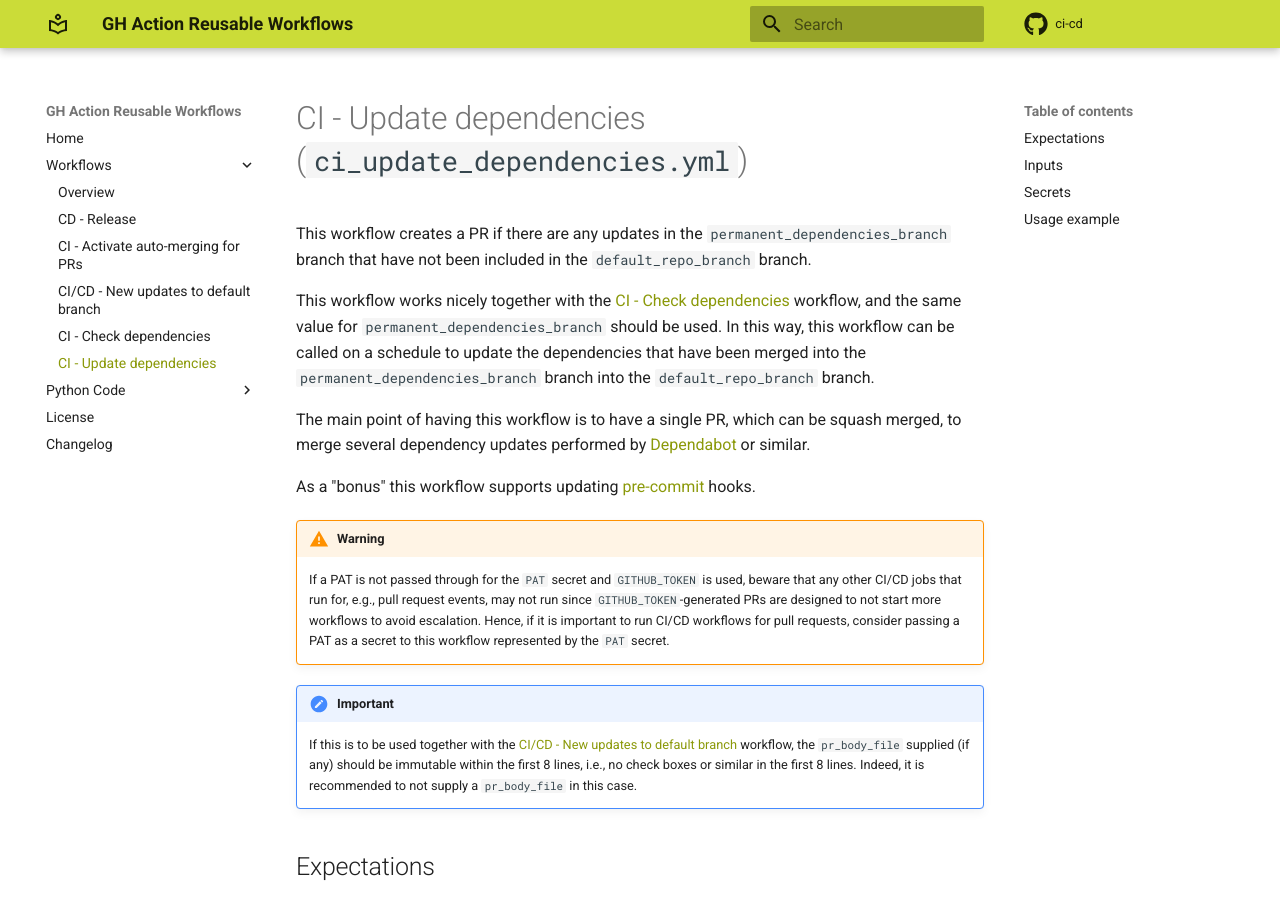
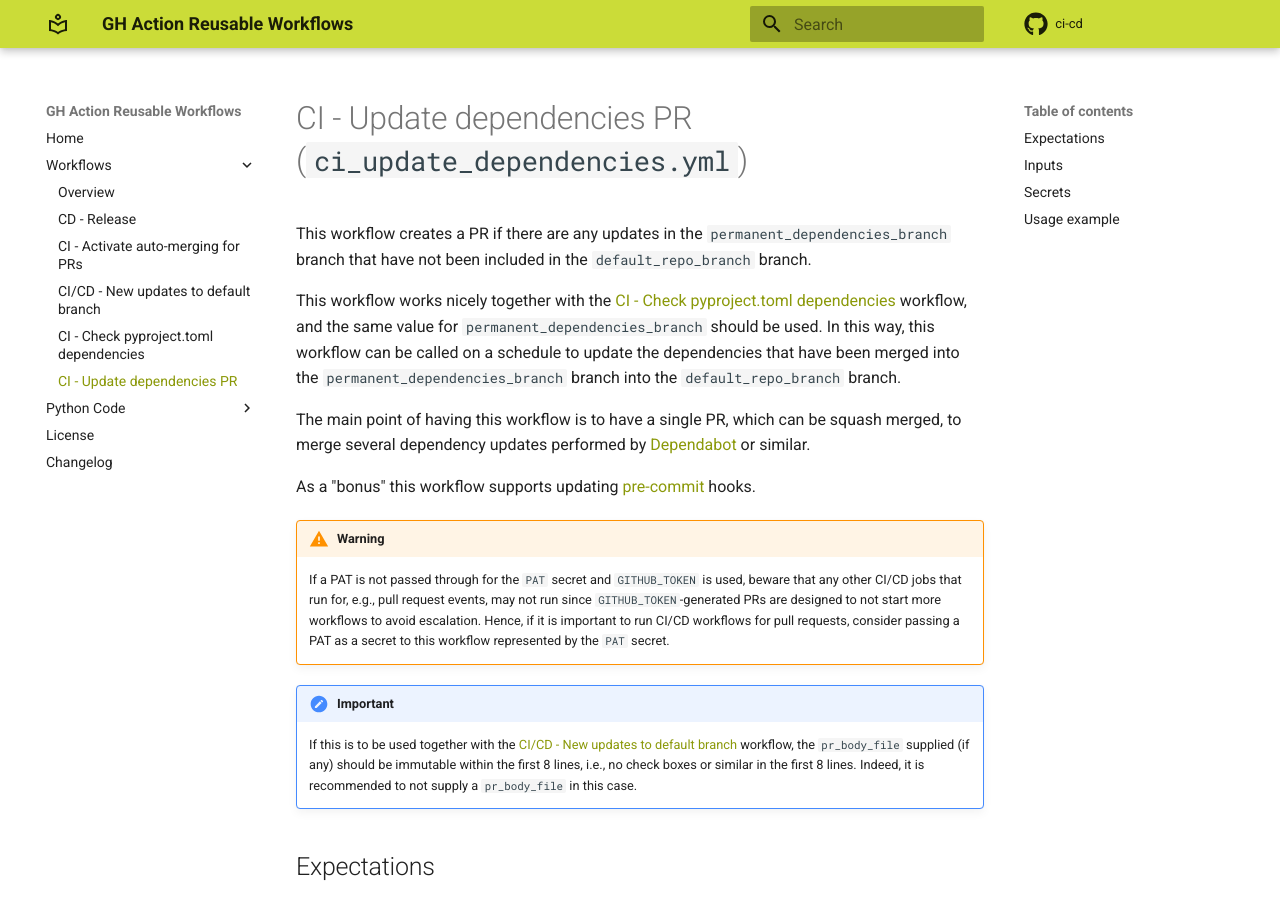
Before and after one commit to SemanticMatter/ci-cd, an MkDocs documentation site: the page built from docs/workflows/ci_update_dependencies.md, in a window 1280 px wide and 900 px high. Built offline with MkDocs 1.6.1 and Material for MkDocs 9.7.7, drawn with Linux system fonts in a browser that asks for light colours; comment, search, counter and statistics services are not loaded; the version menu is left out; some of the changed text lies outside the part shown.

````diff
--- a/docs/workflows/ci_check_pyproject_dependencies.md
+++ b/docs/workflows/ci_check_pyproject_dependencies.md
@@ -1,8 +1,8 @@
 ---
-title: CI - Check dependencies
+title: CI - Check pyproject.toml dependencies
 ---
 <!-- markdownlint-disable-next-line MD025 -->
-# CI - Check dependencies (`ci_check_pyproject_dependencies.yml`)
+# CI - Check pyproject.toml dependencies (`ci_check_pyproject_dependencies.yml`)
 
 This workflow runs an [Invoke](https://pyinvoke.org) task to check dependencies in a `pyproject.toml` file.
 
@@ -39,7 +39,7 @@ The repository contains the following:
 
 ## Usage example
 
-The following is an example of how a workflow may look that calls _CI - Check dependencies_.
+The following is an example of how a workflow may look that calls _CI - Check pyproject.toml dependencies_.
 It is meant to be complete as is.
 
 ```yaml
--- a/docs/workflows/ci_update_dependencies.md
+++ b/docs/workflows/ci_update_dependencies.md
@@ -1,13 +1,13 @@
 ---
-title: CI - Update dependencies
+title: CI - Update dependencies PR
 ---
 <!-- markdownlint-disable MD038 -->
 <!-- markdownlint-disable-next-line MD025 -->
-# CI - Update dependencies (`ci_update_dependencies.yml`)
+# CI - Update dependencies PR (`ci_update_dependencies.yml`)
 
 This workflow creates a PR if there are any updates in the `permanent_dependencies_branch` branch that have not been included in the `default_repo_branch` branch.
 
-This workflow works nicely together with the [CI - Check dependencies](./ci_check_pyproject_dependencies.md) workflow, and the same value for `permanent_dependencies_branch` should be used.
+This workflow works nicely together with the [CI - Check pyproject.toml dependencies](./ci_check_pyproject_dependencies.md) workflow, and the same value for `permanent_dependencies_branch` should be used.
 In this way, this workflow can be called on a schedule to update the dependencies that have been merged into the `permanent_dependencies_branch` branch into the `default_repo_branch` branch.
 
 The main point of having this workflow is to have a single PR, which can be squash merged, to merge several dependency updates performed by [Dependabot](https://github.com/dependabot/dependabot-core) or similar.
@@ -50,7 +50,7 @@ There are no expectations of the repo when using this workflow.
 
 ## Usage example
 
-The following is an example of how a workflow may look that calls _CI - Update dependencies_.
+The following is an example of how a workflow may look that calls _CI - Update dependencies PR_.
 It is meant to be complete as is.
 
 ```yaml
--- a/docs/workflows/index.md
+++ b/docs/workflows/index.md
@@ -5,5 +5,5 @@ This section contains all the available callable/reusable workflows:
 - [CD - Release (`cd_release.yml`)](./cd_release.md)
 - [CI - Activate auto-merging for PRs (`ci_automerge_prs.yml`)](./ci_automerge_prs.md)
 - [CI/CD - New updates to default branch (`ci_cd_updated_default_branch.yml`))](./ci_cd_updated_default_branch.md)
-- [CI - Check dependencies (`ci_check_pyproject_dependencies.yml`)](./ci_check_pyproject_dependencies.md)
-- [CI - Update dependencies (`ci_update_dependencies.yml`)](./ci_update_dependencies.md)
+- [CI - Check pyproject.toml dependencies (`ci_check_pyproject_dependencies.yml`)](./ci_check_pyproject_dependencies.md)
+- [CI - Update dependencies PR (`ci_update_dependencies.yml`)](./ci_update_dependencies.md)
````
Also changed, not shown: docs/workflows/ci_cd_updated_default_branch.md (+3 -3 lines), 3 other files.
